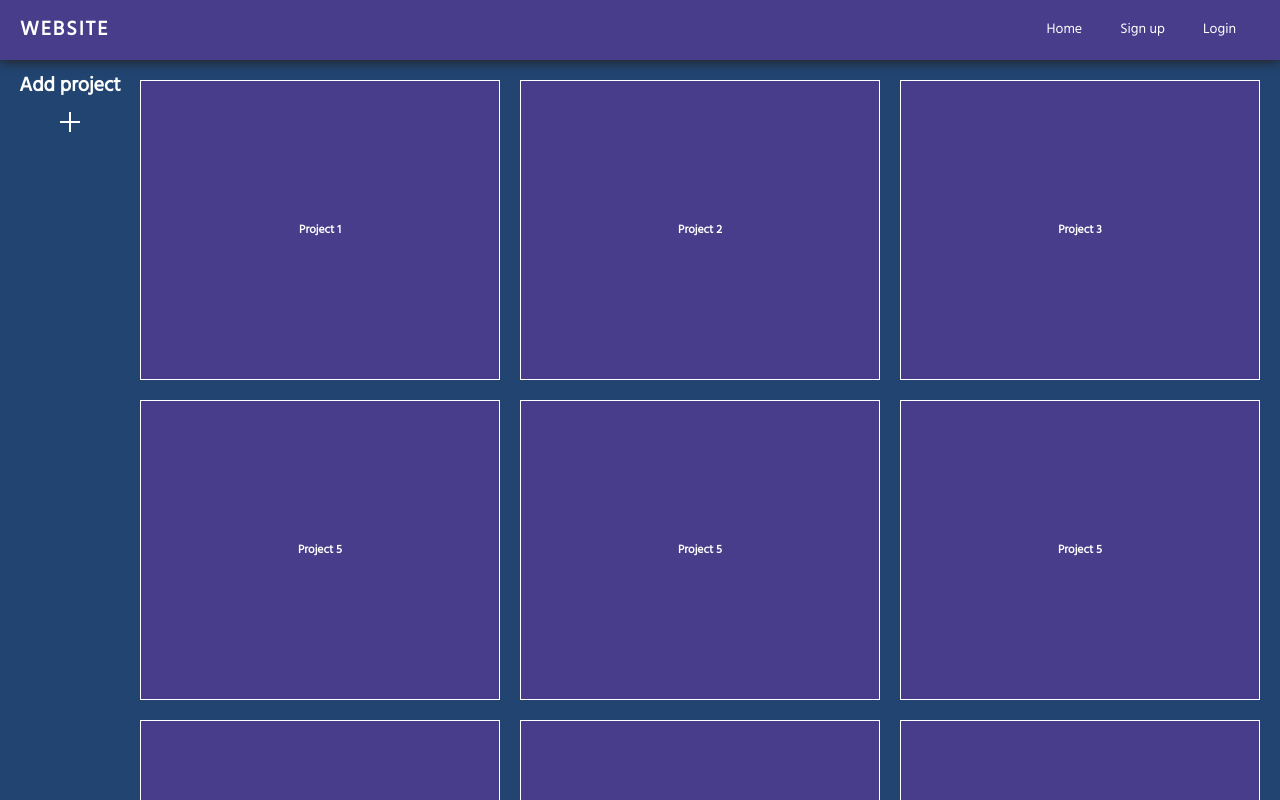
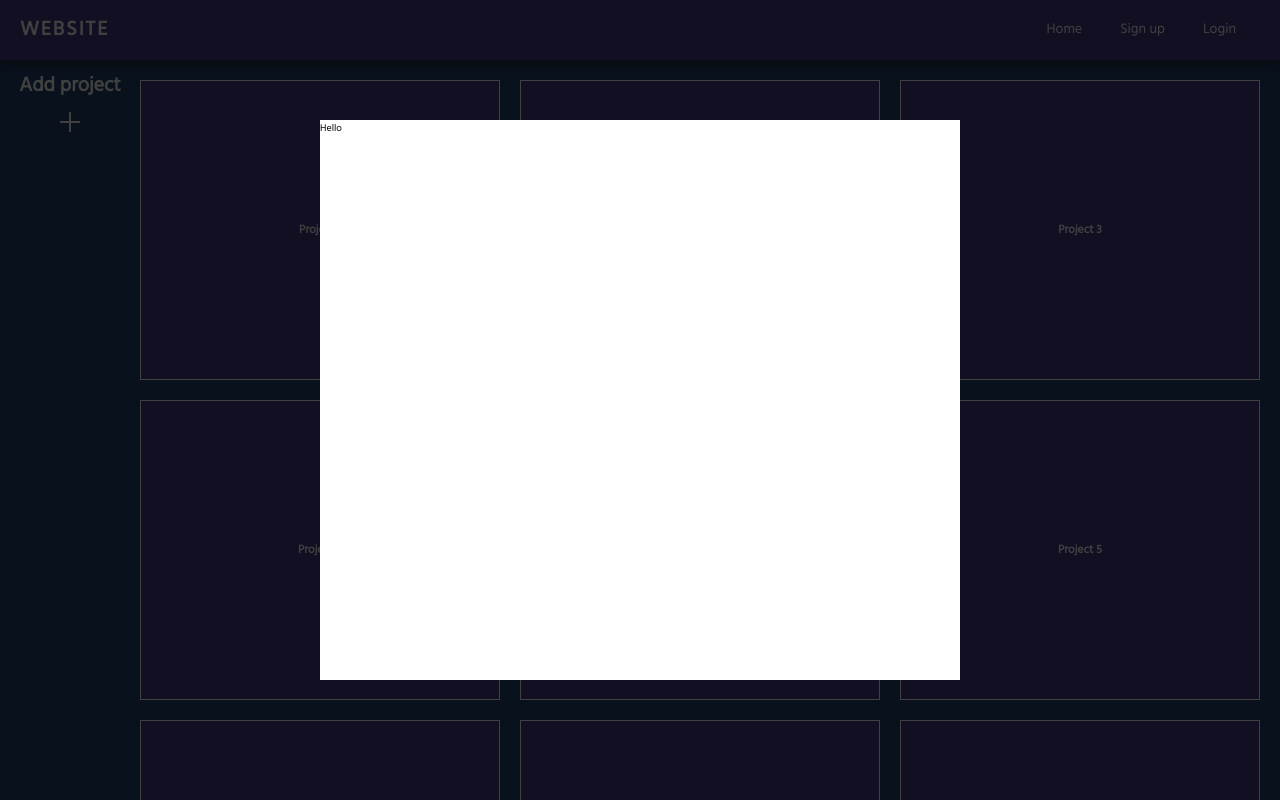
Before and after one commit to olalnoho/trello-like, a React (Create React App) app in the folder client/: page /dashboard in a window 1280 px wide. Both pictures are taken after a click on the element 70 px from the left and 122 px from the top of the page. Shown: the top 800 px of the page. Built offline with nearby package versions, Linux system fonts and the light colour scheme; no server answers.

Commit message:
added modal

```diff
--- a/client/public/index.html
+++ b/client/public/index.html
@@ -15,6 +15,8 @@
   </head>
   <body>
     <noscript>You need to enable JavaScript to run this app.</noscript>
+    <div id="backdrop-root"></div>
+    <div id="modal-root"></div>
     <div id="root"></div>
   </body>
 </html>
--- a/client/src/Components/Dashboard/Dashboard.js
+++ b/client/src/Components/Dashboard/Dashboard.js
@@ -1,11 +1,18 @@
-import React from 'react'
+import React, { useState } from 'react'
+import Modal from '../UI/Modal'
 
 const Dashboard = () => {
+   const [showModal, setShowModal] = useState(false)
    return (
       <div className="container dashboard">
+         <Modal show={showModal} onCancel={e => setShowModal(false)}>
+            Hello
+         </Modal>
          <div className="dashboard__add">
             <strong>Add project</strong>
-            <div className="pointer">
+            <div onClick={e => {
+               setShowModal(true)
+            }} className="pointer">
                <span className="add-project"></span>
             </div>
          </div>
--- /dev/null
+++ b/client/src/Components/UI/Backdrop.js
@@ -0,0 +1,11 @@
+import React from 'react'
+import ReactDOM from 'react-dom'
+
+const Backdrop = props => {
+   return ReactDOM.createPortal(
+      <div className="backdrop" onClick={props.onClick}></div>,
+      document.getElementById('backdrop-root')
+   )
+}
+
+export default Backdrop
--- /dev/null
+++ b/client/src/Components/UI/Modal.js
@@ -0,0 +1,27 @@
+import React from 'react'
+import ReactDOM from 'react-dom'
+import Backdrop from "./Backdrop"
+
+
+const ModalOverlay = props => {
+   const content = (<div className={`modal ${props.className}`}>
+      {props.children}
+   </div>)
+
+   return ReactDOM.createPortal(content, document.getElementById('modal-root'))
+}
+
+const Modal = props => {
+   return (
+      <>
+         {props.show &&
+            <>
+               <Backdrop onClick={props.onCancel} />
+               <ModalOverlay {...props} />
+            </>
+         }
+      </>
+   )
+}
+
+export default Modal
--- /dev/null
+++ b/client/src/Components/UI/_Backdrop.scss
@@ -0,0 +1,9 @@
+.backdrop {
+  position: fixed;
+  top: 0;
+  left: 0;
+  width: 100%;
+  height: 100vh;
+  background: rgba(0, 0, 0, 0.75);
+  z-index: 10;
+}
--- /dev/null
+++ b/client/src/Components/UI/_Modal.scss
@@ -0,0 +1,13 @@
+.modal {
+  position: fixed;
+  top: 50%;
+  left: 50%;
+  transform: translate(-50%, -50%);
+
+  z-index: 100;
+
+  width: 50vw;
+  height: 70vh;
+
+  background: white;
+}
--- a/client/src/css/main.css
+++ b/client/src/css/main.css
@@ -82,6 +82,28 @@
   -webkit-box-pack: center;
       -ms-flex-pack: center;
           justify-content: center;
+}
+
+.backdrop {
+  position: fixed;
+  top: 0;
+  left: 0;
+  width: 100%;
+  height: 100vh;
+  background: rgba(0, 0, 0, 0.75);
+  z-index: 10;
+}
+
+.modal {
+  position: fixed;
+  top: 50%;
+  left: 50%;
+  -webkit-transform: translate(-50%, -50%);
+          transform: translate(-50%, -50%);
+  z-index: 100;
+  width: 50vw;
+  height: 70vh;
+  background: white;
 }
 
 .landing {
--- a/client/src/css/main.scss
+++ b/client/src/css/main.scss
@@ -1,6 +1,8 @@
 @import url("https://fonts.googleapis.com/css?family=Hind&display=swap");
 @import "./vars";
 @import "./components";
+@import "../Components/UI/Backdrop";
+@import "../Components/UI/Modal";
 @import "../Components/Landing/Landing";
 @import "../Components/Auth/Auth";
 @import "../Components/UI/Header";
```
